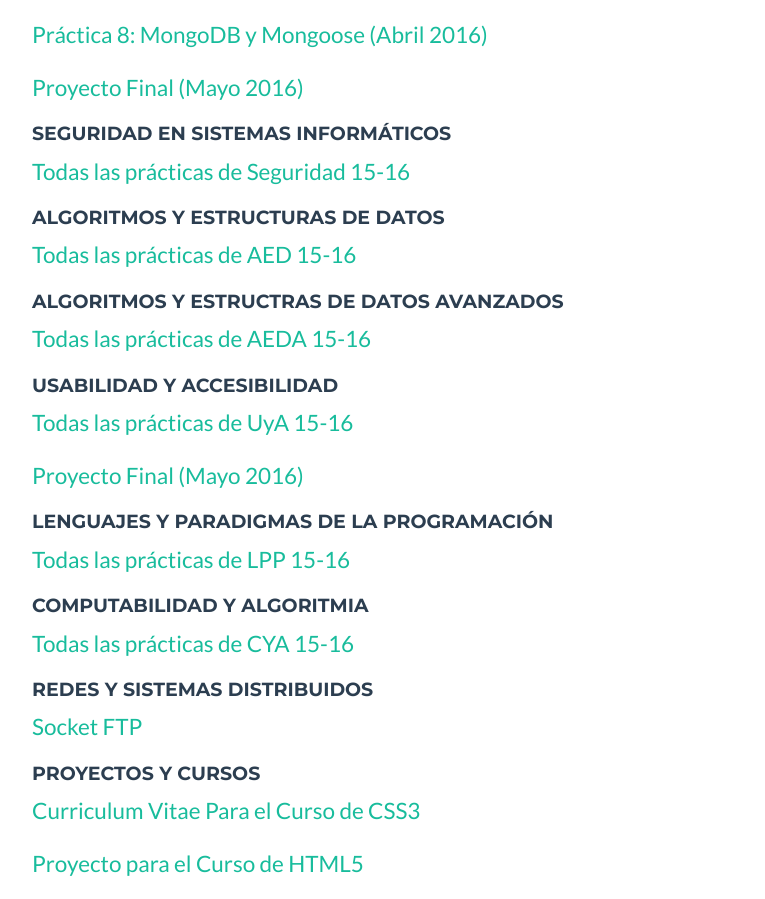
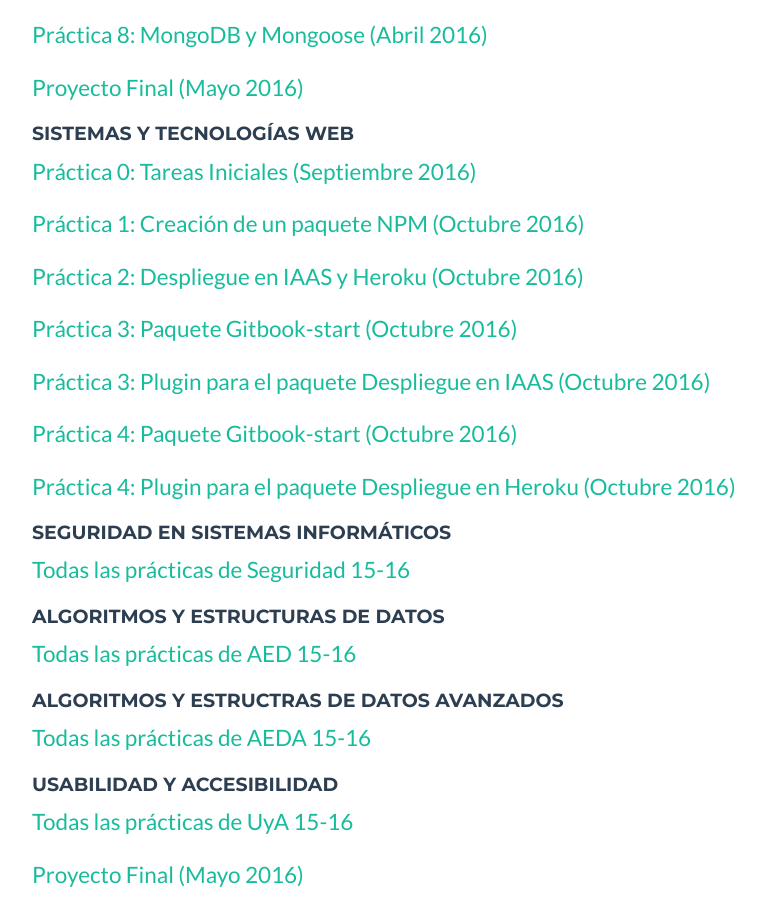
Before and after one commit to Losnen/losnen.github.io, a plain HTML site: page index.html in a window 1280 px wide. Shown: the part 1480-2379 px from the top of the page, without its empty margins (38-803 px from the left). Drawn offline with nearby package versions, Linux system fonts and the light colour scheme.

Commit message:
Añadiendo enlaces

```diff
--- a/index.html
+++ b/index.html
@@ -104,6 +104,16 @@
                 <p class="lead"><a target="_blank" href="https://csv-ajac-dsi.herokuapp.com/">Práctica 7: Ajax, ECMA6 y Ficheros (Abril 2016)</a></p>
                 <p class="lead"><a target="_blank" href="https://github.com/Losnen/mongodb-mongoose-csv-joshua-samuel">Práctica 8: MongoDB y Mongoose (Abril 2016)</a></p>
                 <p class="lead"><a target="_blank" href="https://github.com/Losnen/Proyecto-DSI">Proyecto Final (Mayo 2016)</a></p>
+                <h4>Sistemas y Tecnologías Web</h4>
+                <p class="lead"><a target="_blank" href="https://github.com/ULL-ESIT-SYTW-1617/tareas-iniciales-aitor-joshua-samuel">Práctica 0: Tareas Iniciales (Septiembre 2016)</a></p>
+                <p class="lead"><a target="_blank" href="https://github.com/ULL-ESIT-SYTW-1617/creacion-de-paquetes-y-modulos-en-nodejs-aitor-joshua-samuel">Práctica 1: Creación de un paquete NPM (Octubre 2016)</a></p>
+                <p class="lead"><a target="_blank" href="https://github.com/ULL-ESIT-SYTW-1617/practica-despliegues-en-iaas-y-heroku-aitor-joshua-samuel">Práctica 2: Despliegue en IAAS y Heroku (Octubre 2016)</a></p>
+                <p class="lead"><a target="_blank" href="https://github.com/ULL-ESIT-SYTW-1617/nueva-funcionalidad-para-el-paquete-npm-plugins-aitor-joshua-samuel">Práctica 3: Paquete Gitbook-start (Octubre 2016)</a></p>
+                <p class="lead"><a target="_blank" href="https://github.com/ULL-ESIT-SYTW-1617/gitbook-start-iaas-ull-es-aitor-joshua-samuel">Práctica 3: Plugin para el paquete Despliegue en IAAS (Octubre 2016)</a></p>
+                <p class="lead"><a target="_blank" href="https://github.com/ULL-ESIT-SYTW-1617/practica-plugins-heroku-aitor-joshua-samuel">Práctica 4: Paquete Gitbook-start (Octubre 2016)</a></p>
+                <p class="lead"><a target="_blank" href="https://github.com/ULL-ESIT-SYTW-1617/gitbook-start-heroku-aitor-joshua-samuel">Práctica 4: Plugin para el paquete Despliegue en Heroku (Octubre 2016)</a></p>
+
+
                 <h4>Seguridad en sistemas informáticos</h4>
                 <p class="lead"><a target="_blank" href="https://github.com/Losnen/Seguridad">Todas las prácticas de Seguridad 15-16</a></p>
                 <h4>Algoritmos y Estructuras de Datos</h4>
```
